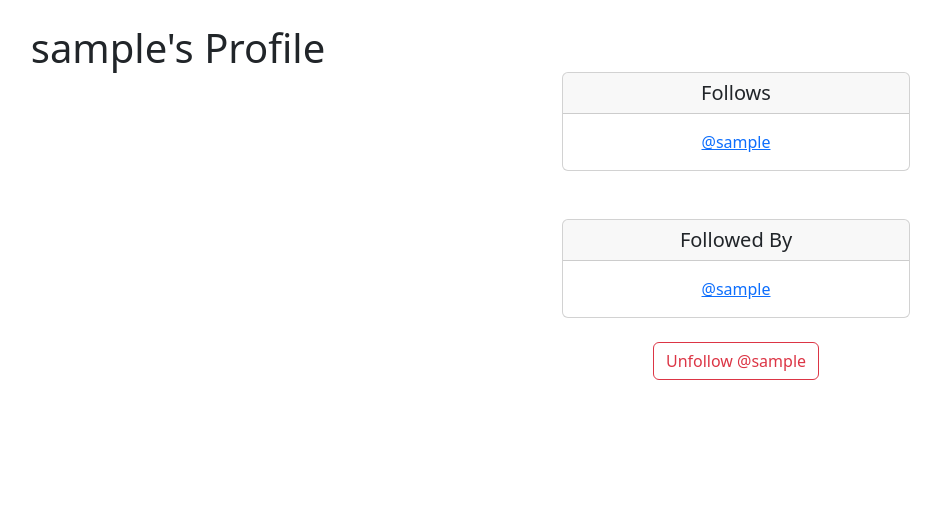
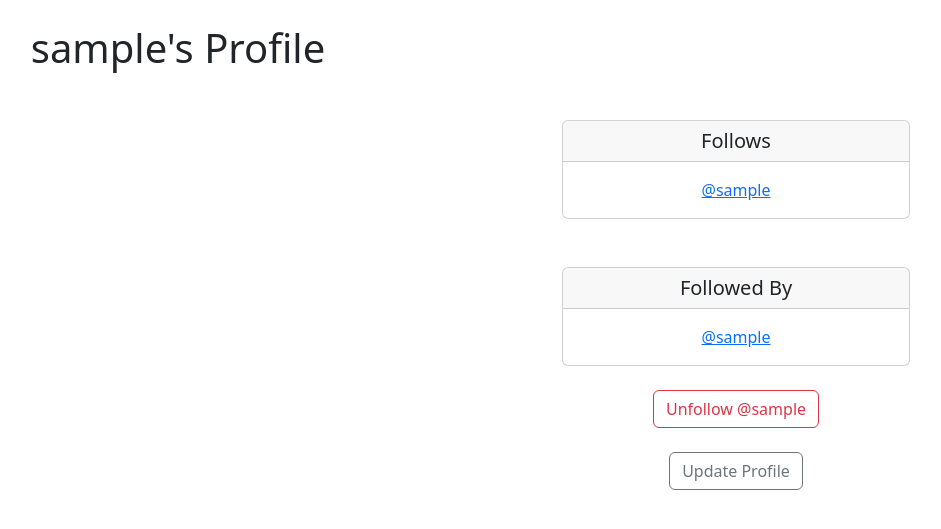
Before and after one commit to tolgakb/TwitterClone, a Django app: page /profile/1 in a window 1280 px wide. Shown: the part 56-585 px from the top of the page, without its empty margins (276-1217 px from the left). Run offline with Django 4.2, Linux system fonts and the light colour scheme; the visitor is signed in with stand-in values (Sample User, id 1); data comes from the database, SQL or seed files in the repository; data that the repository does not hold is empty.

Commit message:
Profile picture has been added to home, profile_list and profile page and users are able to upload their profil picture on profile page.

```diff
--- a/musker/models.py
+++ b/musker/models.py
@@ -32,6 +32,7 @@ class Profile(models.Model):
         blank=True)
 
     date_modified = models.DateTimeField(User, auto_now= True)
+    profile_image = models.ImageField(null= True, blank = True, upload_to="images/")
 
     def __str__(self):
         return self.user.username
--- a/musker/templates/profile.html
+++ b/musker/templates/profile.html
@@ -12,16 +13,33 @@
                 {% if tweets %}
                     {% for tweet in tweets  %}
                         <div class="alert alert-dark" role="alert">
-                            {{tweet.body}}<br>
-                            <small class="text-muted">
-                                ({{tweet.created_at}}) By
-                                @{{tweet.user.username}}
-                            </small>
+                            <div class="container">
+                                <div class="row">
+                                    <div class="col-1">
+                                        {% if profile.profile_image %}
+                                            <img src="{{profile.profile_image.url}}" width=50 height =50 class="rounded-circle" alt="{{profile.user.username}}">
+                                        {% else %}
+                                            <img src="{% static 'images/default_profile_pic.png' %}" width=50 height =50 class="rounded-circle" alt="{{profile.user.username}}">
+                                        {% endif %}
+                                    </div>
+                                    <div class="col-11">
+                                        {{tweet.body}}<br>
+                                        <small class="text-muted">
+                                            ({{tweet.created_at}}) By
+                                            @{{tweet.user.username}}
+                                        </small>
+                                    </div>
+                                </div>
+                            </div>
                         </div><br>
                     {% endfor %}
                 {% endif %}
             </div>
             <div class="col-4">
+                <br><br>
+                {% if profile.profile_image %}
+                    <img src="{{profile.profile_image.url}}" class="rounded-circle">
+                {% endif %}
                 <br><br>
                 <div class="card">
                     <h5 class="card-header">Follows</h5>
@@ -51,6 +69,12 @@
                         <button class="btn btn-outline-success" name="follow" value="follow" type="submit">Follow @{{profile.user.username|lower}}</button>
                     {% endif %}
                 </form>
+                <br>
+
+                <!-- Check for correct user-->
+                {% if request.user.id == profile.user.id%}
+                    <a href="{% url 'update_user' %}" class="btn btn-outline-secondary">Update Profile</a>
+                {% endif %}
             </div>
         </div>
     </div>
--- a/musker/templates/profile_list.html
+++ b/musker/templates/profile_list.html
@@ -12,7 +12,11 @@
     <div class="card mb-3" style="max-width: 540px;">
         <div class="row g-0">
           <div class="col-md-4">
-            <img src="{% static 'images/default_profile_pic.png' %}" class="img-fluid rounded-start" alt="Profile Image">
+            {% if profile.profile_image %}
+              <img src="{{profile.profile_image.url}}" width="450px" height="450px" class=" img-fluid rounded-start">
+            {% else %}
+              <img src="{% static 'images/default_profile_pic.png' %}" class="img-fluid rounded-start" alt="Profile Image">
+            {% endif %}
           </div>
           <div class="col-md-8">
             <div class="card-body">
--- a/musker/urls.py
+++ b/musker/urls.py
@@ -8,6 +8,7 @@ urlpatterns = [
    path('login/', views.login_user, name = 'login'),
    path('logout/', views.logout_user, name = 'logout'),
    path('register/', views.register_user, name = 'register'),
+   path('update_user/', views.update_user, name = 'update_user'),
 
 
 ]
--- a/musker/views.py
+++ b/musker/views.py
@@ -1,10 +1,12 @@
 from django.shortcuts import redirect, render
 from .models import Profile, Tweet
 from django.contrib import messages
-from .forms import TweetForm, SignUpForm
+from .forms import TweetForm, SignUpForm, ProfilePicForm
 from django.contrib.auth import authenticate, login, logout
 from django.contrib.auth.forms import UserCreationForm
 from django import forms
+from django.contrib.auth.models import User
+
 
 # Create your views here.
 def home(request):
@@ -20,7 +22,7 @@ def home(request):
                 return redirect("home")
 
         tweets = Tweet.objects.all().order_by("-created_at")
-        return render(request, 'home.html', {"tweets": tweets, "form": form})
+        return render(request, 'home.html', {"tweets": tweets, "form": form ,})
     else:
         tweets = Tweet.objects.all().order_by("-created_at")
         return render(request, 'home.html', {"tweets": tweets})
@@ -97,3 +99,25 @@ def register_user(request):
             return redirect('home')
 
     return render(request, "register.html", {"form": form})
+
+def update_user(request):
+
+    if request.user.is_authenticated:
+        current_user = User.objects.get(id = request.user.id)
+        profile_user = Profile.objects.get(user__id = request.user.id)
+
+        #Get Forms
+        user_form = SignUpForm(request.POST or None, request.FILES or None, instance = current_user)
+        profile_form = ProfilePicForm(request.POST or None, request.FILES or None, instance = profile_user)
+        if user_form.is_valid() and profile_form.is_valid():
+            user_form.save()
+            profile_form.save()
+            login(request, current_user)
+            messages.success(request, "Your profile has been updated. ")
+            return redirect('home')
+
+        return render(request, "update_user.html", {'user_form': user_form, 'profile_form': profile_form})
+
+    else:
+        messages.success(request, ("You must be logged in to view this page."))
+        return redirect('home')
--- a/social/settings.py
+++ b/social/settings.py
@@ -123,6 +123,9 @@ USE_TZ = True
 
 STATIC_URL = 'static/'
 
+MEDIA_URL = 'media/'
+MEDIA_ROOT = os.path.join(BASE_DIR, 'media')
+
 # Default primary key field type
 # https://docs.djangoproject.com/en/4.2/ref/settings/#default-auto-field
 
--- a/social/urls.py
+++ b/social/urls.py
@@ -16,9 +16,11 @@ Including another URLconf
 """
 from django.contrib import admin
 from django.urls import path, include
+from django.conf import settings
+from django.conf.urls.static import static
 
 urlpatterns = [
     path('admin/', admin.site.urls),
     path('', include('musker.urls')),
 
-]
+]+ static(settings.MEDIA_URL, document_root = settings.MEDIA_ROOT)
```
Also changed, not shown: other parts of musker/templates/profile.html (+1 -0 lines), musker/forms.py (+9 -1 lines), musker/templates/home.html (+20 -5 lines), musker/templates/update_user.html (added, +20 -0 lines), media/images/download.jpg (added), media/images/download1.jpg (added), musker/migrations/0004_profile_profile_image.py (added).
